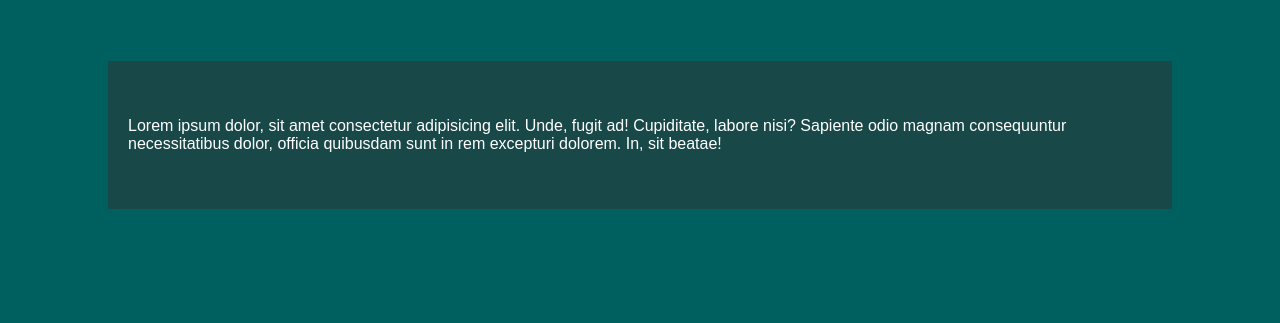
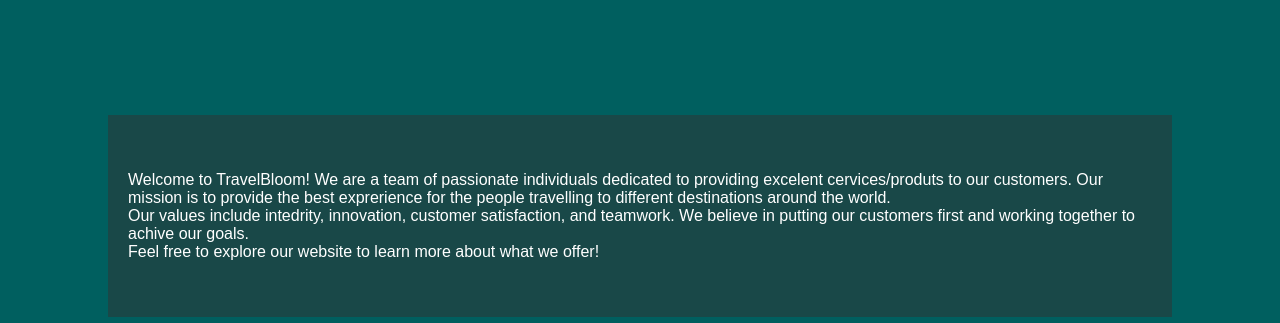
Before and after one commit to stergion/final_travel_recommendation, a plain HTML site: page about.html in a window 1280 px wide. Shown: the part 241-564 px from the top of the page. Drawn offline with Linux system fonts and the light colour scheme.

Commit message:
fix about page

```diff
--- a/about.html
+++ b/about.html
@@ -36,9 +36,14 @@
         <h1>About Us</h1>
         <div class="about-info">
             <p>
-                Lorem ipsum dolor, sit amet consectetur adipisicing elit. Unde, fugit ad! Cupiditate, labore nisi?
-                Sapiente odio magnam consequuntur necessitatibus dolor, officia quibusdam sunt in rem excepturi dolorem.
-                In, sit beatae!
+                Welcome to TravelBloom! We are a team of passionate individuals dedicated to providing
+                excelent cervices/produts to our customers. Our mission is to provide the best exprerience
+                for the people travelling to different destinations around the world.
+                <br>
+                Our values include intedrity, innovation, customer satisfaction, and teamwork. We believe
+                in putting our customers first and working together to achive our goals.
+                <br>
+                Feel free to explore our website to learn more about what we offer!
             </p>
         </div>
 
```
